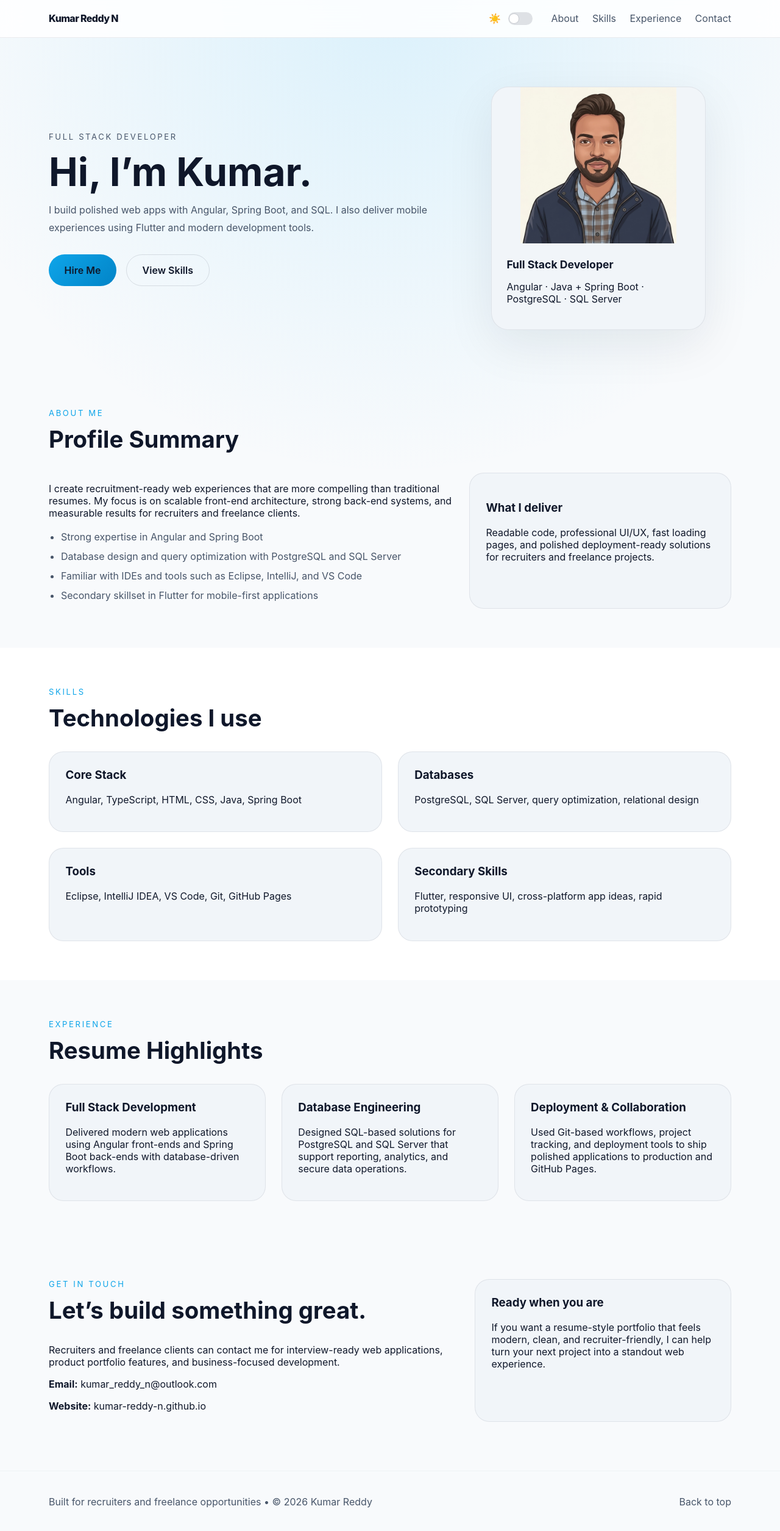
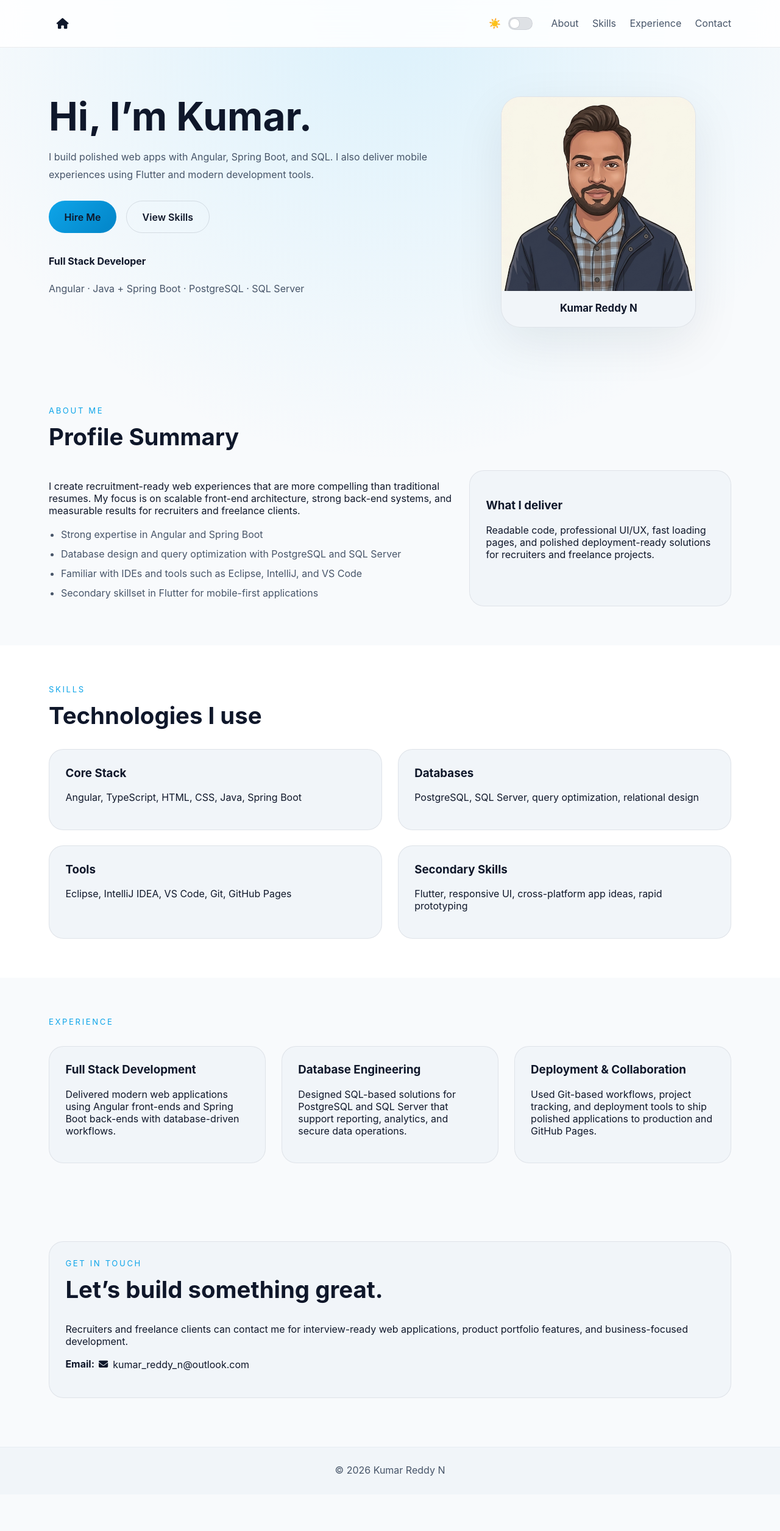
Before and after one commit to kumar-reddy-n/kumar-reddy-n.github.io, a plain HTML site: page index.html in a window 1280 px wide. Shown: the whole page at 61% size. After the commit the page ends 2450 px from the top, so only its background shows below. Drawn offline with Linux system fonts and the light colour scheme.

Commit message:
UI updates

```diff
--- a/index.css
+++ b/index.css
@@ -85,8 +85,17 @@ select {
 }
 
 .brand {
+  display: inline-flex;
+  align-items: center;
+  justify-content: center;
+  width: 2.8rem;
+  height: 2.8rem;
   font-weight: 800;
   letter-spacing: -0.04em;
+}
+
+.brand i {
+  font-size: 1.1rem;
 }
 
 .main-nav {
@@ -167,9 +176,13 @@ select {
   display: inline-flex;
   align-items: center;
   padding: 0.15rem;
+  border: 1px solid rgba(15, 23, 42, 0.08);
+  box-shadow: inset 0 0 0 1px rgba(255, 255, 255, 0.05);
 }
 
 .theme-switch__thumb {
+  display: inline-block;
+  flex-shrink: 0;
   width: 0.9rem;
   height: 0.9rem;
   border-radius: 50%;
@@ -216,7 +229,7 @@ select {
   display: grid;
   grid-template-columns: 1.5fr 1fr;
   gap: 2rem;
-  align-items: center;
+  align-items: start;
 }
 
 .eyebrow {
@@ -237,6 +250,77 @@ select {
   max-width: 42rem;
   line-height: 1.8;
   color: var(--muted);
+}
+
+.hero-copy {
+}
+
+.hero-profile-summary {
+  margin-top: 2rem;
+  max-width: 30rem;
+  color: var(--muted);
+  line-height: 1.8;
+}
+
+.hero-profile-summary .profile-role {
+  margin: 0 0 0.5rem;
+  font-size: 1rem;
+  font-weight: 700;
+  color: var(--text);
+}
+
+.hero-card {
+  display: flex;
+  justify-content: center;
+}
+
+.section.reveal {
+  opacity: 0;
+  transform: translateY(24px);
+  transition: opacity 0.75s ease, transform 0.75s ease;
+}
+
+.section.reveal.visible {
+  opacity: 1;
+  transform: translateY(0);
+}
+
+.hero-lead {
+  margin: 1rem 0 0;
+  font-size: 1.05rem;
+  line-height: 1.8;
+  max-width: 42rem;
+  color: var(--muted);
+}
+
+.typing-heading {
+  display: inline-block;
+  overflow: hidden;
+  white-space: nowrap;
+  border-right: 0.14em solid var(--text);
+  animation: blink 0.8s step-end infinite;
+}
+
+.typing-heading.typing-complete {
+  border-right-color: transparent;
+  animation: none;
+}
+
+@keyframes blink {
+  50% {
+    border-color: transparent;
+  }
+}
+
+@keyframes fadeInUp {
+  from {
+    opacity: 0;
+    transform: translateY(16px);
+  }
+  to {
+    opacity: 1;
+    transform: translateY(0);
+  }
 }
 
 .hero-actions {
@@ -294,13 +378,15 @@ select {
 }
 
 .profile-card {
-  width: min(22rem, 100%);
+  width: min(20rem, 100%);
   background: var(--surface-alt);
   border: 1px solid var(--border);
-  border-radius: 28px;
+  border-radius: 32px;
   box-shadow: var(--shadow);
   overflow: hidden;
   color: var(--text);
+  animation: floatIn 0.8s ease-out 0.2s both;
+  text-align: center;
 }
 
 .dark-theme .profile-card {
@@ -309,11 +395,48 @@ select {
 }
 
 .profile-card img {
-  width: min(16rem, 100%);
+  width: 100%;
   aspect-ratio: 1/1;
   object-fit: cover;
-  margin: 0 auto;
   display: block;
+  transform: scale(0.96);
+  opacity: 0;
+  transition: transform 0.35s ease, filter 0.35s ease;
+  animation: imageReveal 0.9s ease-out 0.35s both;
+}
+
+.profile-card:hover img {
+  transform: scale(1.03);
+  filter: saturate(1.08);
+}
+
+.profile-name {
+  margin: 1.15rem 1rem 1.3rem;
+  font-size: 1.05rem;
+  font-weight: 700;
+  color: var(--text);
+}
+
+@keyframes floatIn {
+  from {
+    opacity: 0;
+    transform: translateY(18px);
+  }
+  to {
+    opacity: 1;
+    transform: translateY(0);
+  }
+}
+
+@keyframes imageReveal {
+  from {
+    opacity: 0;
+    transform: scale(0.96);
+  }
+  to {
+    opacity: 1;
+    transform: scale(1);
+  }
 }
 
 .profile-details {
@@ -375,6 +498,29 @@ select {
   padding: 1.65rem;
 }
 
+.contact-card .email-link {
+  display: inline-flex;
+  align-items: center;
+  gap: 0.5rem;
+  color: var(--text);
+  text-decoration: none;
+  padding: 0.12rem 0.16rem;
+  border-radius: 0.75rem;
+  transition: background 0.2s ease, color 0.2s ease, transform 0.2s ease;
+}
+
+.contact-card .email-link:hover,
+.contact-card .email-link:focus-visible {
+  color: var(--primary-strong);
+  text-decoration: underline;
+  background: rgba(14, 165, 233, 0.08);
+  transform: translateY(-1px);
+}
+
+.contact-card .email-link i {
+  font-size: 0.95rem;
+}
+
 .skills-grid {
   grid-template-columns: repeat(2, minmax(220px, 1fr));
 }
@@ -393,26 +539,90 @@ select {
   padding-bottom: 5rem;
 }
 
-.contact-grid {
-  grid-template-columns: 1.6fr 1fr;
-}
-
 .site-footer {
-  padding: 1.5rem 0 2rem;
+  padding: 0.7rem 0 0.85rem;
   border-top: 1px solid rgba(148, 163, 184, 0.1);
   color: var(--muted);
+  background: var(--surface-alt);
 }
 
 .footer-inner {
   display: flex;
-  justify-content: space-between;
-  gap: 1rem;
+  justify-content: center;
+  gap: 0.5rem;
   align-items: center;
   flex-wrap: wrap;
+  text-align: center;
+}
+
+.scroll-top {
+  position: fixed;
+  right: 1.5rem;
+  bottom: 1.5rem;
+  width: 3rem;
+  height: 3rem;
+  border-radius: 999px;
+  border: 1px solid var(--border);
+  background: var(--surface);
+  color: var(--text);
+  display: inline-flex;
+  align-items: center;
+  justify-content: center;
+  font-size: 1.35rem;
+  line-height: 1;
+  box-shadow: 0 18px 45px rgba(15, 23, 42, 0.12);
+  opacity: 0;
+  pointer-events: none;
+  transform: translateY(10px);
+  transition: opacity 0.25s ease, transform 0.25s ease, background-color 0.2s ease;
+  z-index: 30;
+}
+
+.scroll-top.visible {
+  opacity: 1;
+  pointer-events: auto;
+  transform: translateY(0);
+}
+
+.scroll-top:hover,
+.scroll-top:focus-visible {
+  background: var(--surface-alt);
+}
+
+.dark-theme .scroll-top {
+  background: rgba(255, 255, 255, 0.08);
+  border-color: rgba(255, 255, 255, 0.18);
+}
+
+.dark-theme .scroll-top:hover,
+.dark-theme .scroll-top:focus-visible {
+  background: rgba(255, 255, 255, 0.14);
+}
+
+.scroll-top::after {
+  content: attr(data-tooltip);
+  position: absolute;
+  right: 105%;
+  top: 50%;
+  transform: translateY(-50%);
+  white-space: nowrap;
+  background: rgba(15, 23, 42, 0.9);
+  color: #ffffff;
+  font-size: 0.75rem;
+  padding: 0.35rem 0.55rem;
+  border-radius: 999px;
+  opacity: 0;
+  pointer-events: none;
+  transition: opacity 0.2s ease, transform 0.2s ease;
+}
+
+.scroll-top:hover::after,
+.scroll-top:focus-visible::after {
+  opacity: 1;
+  transform: translateY(-50%) translateX(-0.35rem);
 }
 
 @media (max-width: 900px) {
-  .hero-grid,
   .about-grid,
   .skills-grid,
   .timeline-grid,
@@ -422,6 +632,14 @@ select {
 
   .hero {
     padding-top: 3.5rem;
+  }
+
+  .hero-grid {
+    gap: 1.2rem;
+  }
+
+  .profile-card {
+    width: min(24rem, 100%);
   }
 }
 
@@ -446,6 +664,10 @@ select {
     display: flex;
   }
 
+  .hero-grid {
+    grid-template-columns: 1fr;
+  }
+
   .hero-copy p {
     max-width: 100%;
   }
--- a/index.html
+++ b/index.html
@@ -3,14 +3,16 @@
 <head>
   <meta charset="UTF-8" />
   <meta name="viewport" content="width=device-width, initial-scale=1.0" />
-  <title>Kumar Reddy | Full Stack Developer</title>
-  <meta name="description" content="Kumar Reddy - Full Stack Developer portfolio and resume site." />
+  <title>Kumar R N | Full Stack Developer</title>
+  <meta name="description" content="Kumar Reddy N - Full Stack Developer portfolio and resume site." />
+  <link rel="icon" type="image/svg+xml" href="assets/icons/favicon.svg" />
+  <link rel="stylesheet" href="https://cdnjs.cloudflare.com/ajax/libs/font-awesome/6.5.0/css/all.min.css" />
   <link rel="stylesheet" href="index.css" />
 </head>
 <body>
   <header class="site-header">
     <div class="container header-inner">
-      <a class="brand" href="#home">Kumar Reddy N</a>
+      <a class="brand" href="#home" aria-label="Home"><i class="fa-solid fa-house" aria-hidden="true"></i></a>
       <button class="nav-toggle" aria-label="Open navigation">
         <span></span>
         <span></span>
@@ -33,27 +35,27 @@
     <section class="hero" id="home">
       <div class="container hero-grid">
         <div class="hero-copy">
-          <p class="eyebrow">Full Stack Developer</p>
-          <h1>Hi, I’m Kumar.</h1>
+          <h1 class="typing-heading"></h1>
           <p>I build polished web apps with Angular, Spring Boot, and SQL. I also deliver mobile experiences using Flutter and modern development tools.</p>
           <div class="hero-actions">
             <a class="button button-primary" href="#contact">Hire Me</a>
             <a class="button button-secondary" href="#skills">View Skills</a>
           </div>
+          <div class="hero-profile-summary">
+            <p class="profile-role">Full Stack Developer</p>
+            <p>Angular · Java + Spring Boot · PostgreSQL · SQL Server</p>
+          </div>
         </div>
         <div class="hero-card">
           <div class="profile-card">
-            <img src="assets/images/kumar_photo_avatar.png" alt="Kumar Reddy" />
-            <div class="profile-details">
-              <p class="profile-role">Full Stack Developer</p>
-              <p>Angular · Java + Spring Boot · PostgreSQL · SQL Server</p>
-            </div>
+            <img src="assets/images/kumar_photo_avatar.png" alt="Kumar Reddy N" />
+            <p class="profile-name">Kumar Reddy N</p>
           </div>
         </div>
       </div>
     </section>
 
-    <section class="section" id="about">
+    <section class="section reveal" id="about">
       <div class="container">
         <div class="section-heading">
           <p class="eyebrow">About Me</p>
@@ -77,7 +79,7 @@
       </div>
     </section>
 
-    <section class="section alt" id="skills">
+    <section class="section alt reveal" id="skills">
       <div class="container">
         <div class="section-heading">
           <p class="eyebrow">Skills</p>
@@ -104,11 +106,10 @@
       </div>
     </section>
 
-    <section class="section" id="experience">
+    <section class="section reveal" id="experience">
       <div class="container">
         <div class="section-heading">
           <p class="eyebrow">Experience</p>
-          <h2>Resume Highlights</h2>
         </div>
         <div class="timeline-grid">
           <article class="timeline-card">
@@ -127,20 +128,15 @@
       </div>
     </section>
 
-    <section class="section contact-section" id="contact">
-      <div class="container contact-grid">
-        <div>
+    <section class="section contact-section reveal" id="contact">
+      <div class="container">
+        <div class="contact-card">
           <div class="section-heading">
             <p class="eyebrow">Get in Touch</p>
             <h2>Let’s build something great.</h2>
           </div>
           <p>Recruiters and freelance clients can contact me for interview-ready web applications, product portfolio features, and business-focused development.</p>
-          <p><strong>Email:</strong> <a href="mailto:kumar_reddy_n@outlook.com">kumar_reddy_n@outlook.com</a></p>
-          <p><strong>Website:</strong> <a href="https://kumar-reddy-n.github.io" target="_blank" rel="noreferrer">kumar-reddy-n.github.io</a></p>
-        </div>
-        <div class="contact-card">
-          <h3>Ready when you are</h3>
-          <p>If you want a resume-style portfolio that feels modern, clean, and recruiter-friendly, I can help turn your next project into a standout web experience.</p>
+          <p><strong>Email:</strong> <a class="email-link" href="mailto:kumar_reddy_n@outlook.com"><i class="fa-solid fa-envelope" aria-hidden="true"></i><span>kumar_reddy_n@outlook.com</span></a></p>
         </div>
       </div>
     </section>
@@ -148,10 +144,11 @@
 
   <footer class="site-footer">
     <div class="container footer-inner">
-      <p>Built for recruiters and freelance opportunities • © <span id="year"></span> Kumar Reddy</p>
-      <p><a href="#home">Back to top</a></p>
+      <p>© <span id="year"></span> Kumar Reddy N</p>
     </div>
   </footer>
+
+  <button class="scroll-top" type="button" aria-label="Scroll to top" data-tooltip="Back to top"><i class="fa-solid fa-arrow-up" aria-hidden="true"></i></button>
 
   <script src="index.js"></script>
 </body>
--- a/index.js
+++ b/index.js
@@ -47,3 +47,56 @@ navLinks.forEach(link => {
     mainNav.classList.remove('open');
   });
 });
+
+const typingHeading = document.querySelector('.typing-heading');
+if (typingHeading) {
+  const text = 'Hi, I’m Kumar.';
+  let charIndex = 0;
+
+  const updateTyping = () => {
+    typingHeading.textContent = text.slice(0, charIndex);
+    if (charIndex <= text.length) {
+      charIndex += 1;
+      setTimeout(updateTyping, 90);
+    } else {
+      setTimeout(() => {
+        typingHeading.classList.add('typing-complete');
+      }, 1200);
+    }
+  };
+
+  updateTyping();
+}
+
+const revealSections = document.querySelectorAll('.section.reveal');
+if (revealSections.length) {
+  const observer = new IntersectionObserver((entries, obs) => {
+    entries.forEach(entry => {
+      if (!entry.isIntersecting) return;
+      entry.target.classList.add('visible');
+      obs.unobserve(entry.target);
+    });
+  }, {
+    threshold: 0.15,
+  });
+
+  revealSections.forEach(section => observer.observe(section));
+}
+
+const scrollTopButton = document.querySelector('.scroll-top');
+if (scrollTopButton) {
+  const updateScrollButton = () => {
+    if (window.scrollY > 300) {
+      scrollTopButton.classList.add('visible');
+    } else {
+      scrollTopButton.classList.remove('visible');
+    }
+  };
+
+  scrollTopButton.addEventListener('click', () => {
+    window.scrollTo({ top: 0, behavior: 'smooth' });
+  });
+
+  window.addEventListener('scroll', updateScrollButton);
+  updateScrollButton();
+}
```
Also changed, not shown: assets/icons/favicon.svg (added), 1 other file.
